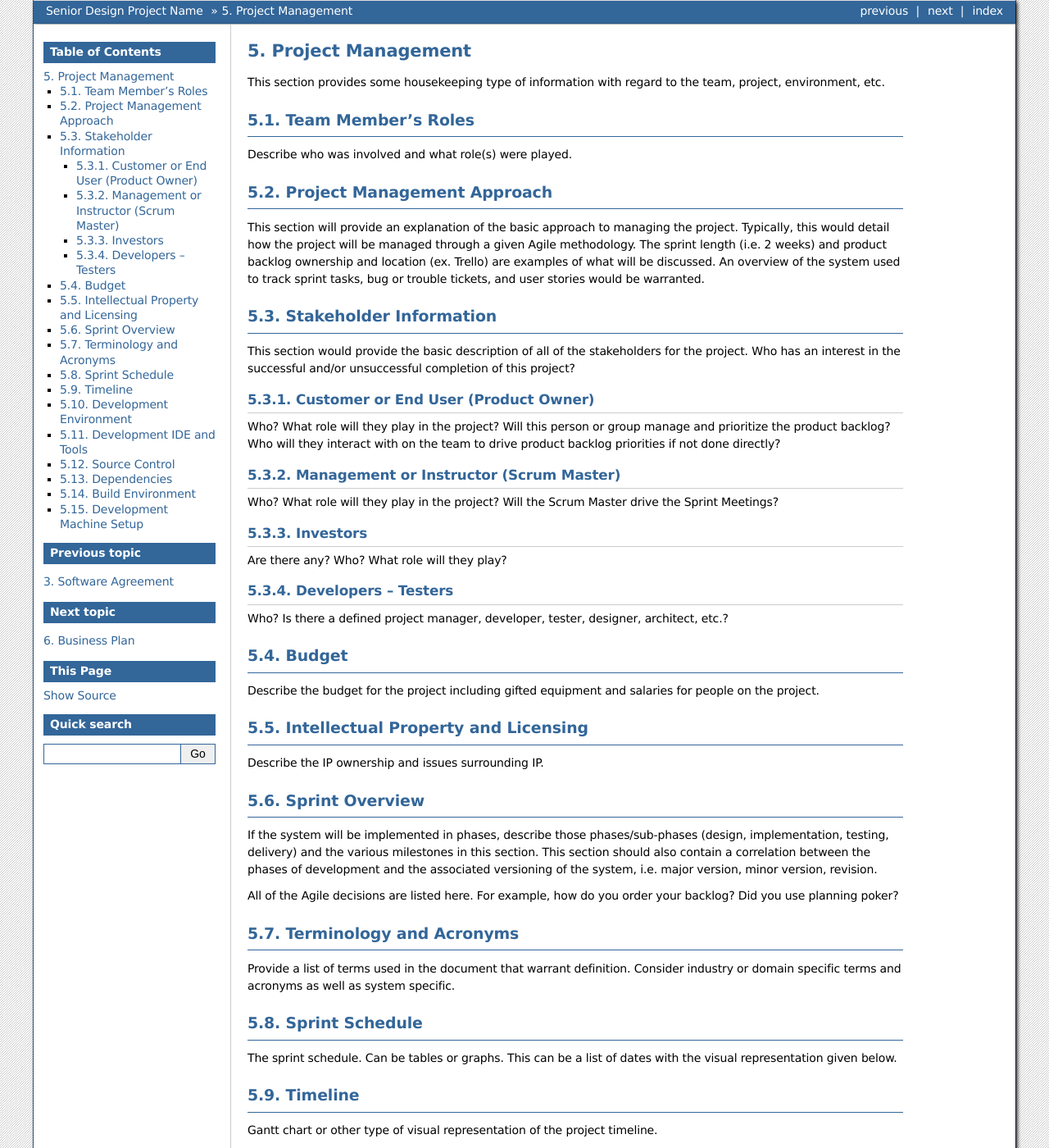
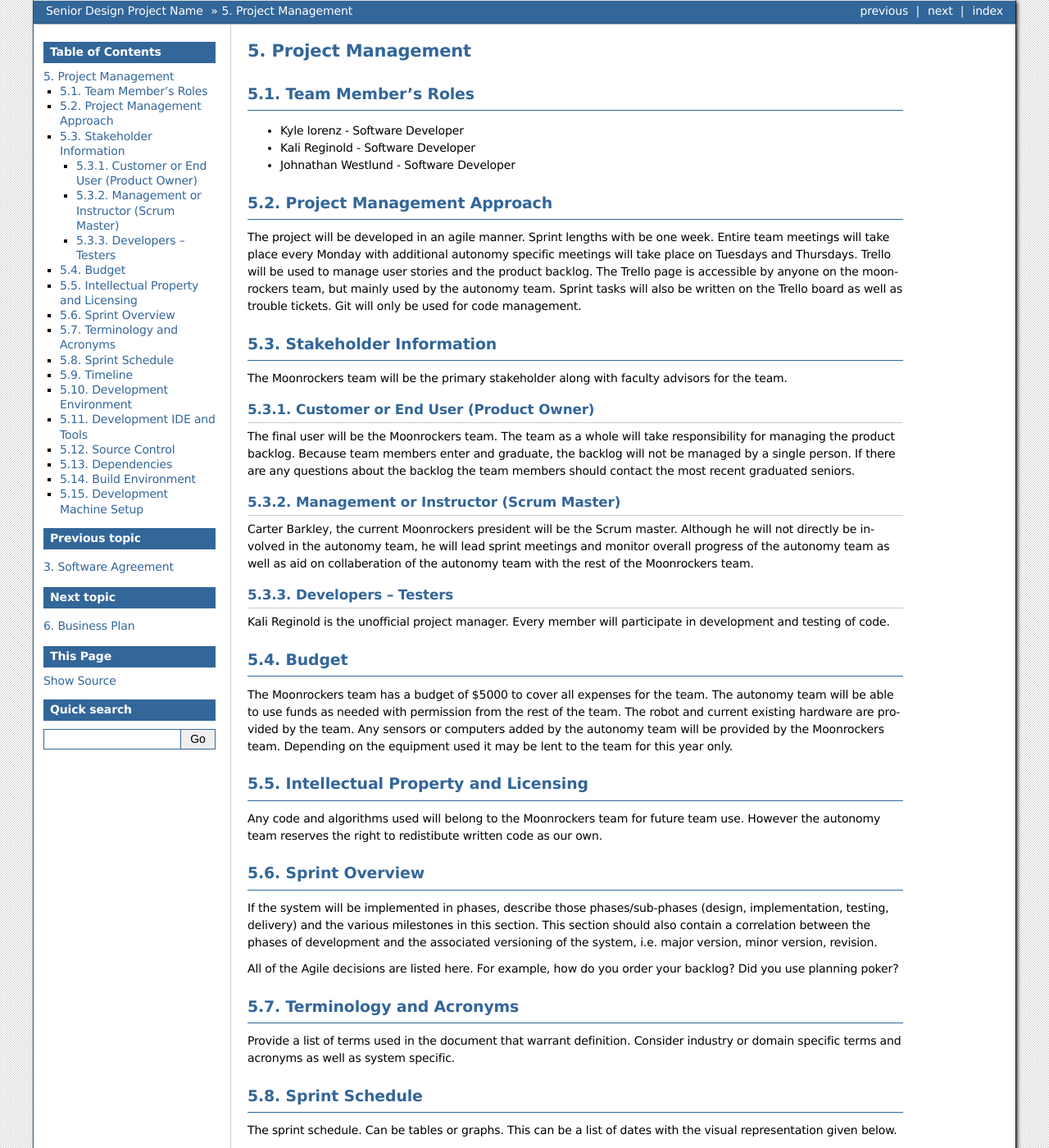
Before and after one commit to kaliRegenold/SeniorDesign, a Sphinx documentation site: the page built from DesignDoc/source/project.rst, in a window 1280 px wide and 1400 px high. Shown: the whole window at 82% size. Built offline with Sphinx 7.4.7, drawn with Linux system fonts in a browser that asks for light colours; pages that are not in the unit, such as notebooks, are missing from menus.

Commit message:
Added first parts of project management section

```diff
--- a/DesignDoc/source/project.rst
+++ b/DesignDoc/source/project.rst
@@ -1,66 +1,65 @@
 Project Management
 ==================
-
-This section provides some housekeeping type of information with regard
-to the team, project, environment, etc.
 
 Team Member’s Roles
 -------------------
 
-Describe who was involved and what role(s) were played.
+- Kyle lorenz - Software Developer
+- Kali Reginold	- Software Developer
+- Johnathan Westlund - Software Developer
 
 Project Management Approach
 ---------------------------
 
-This section will provide an explanation of the basic approach to
-managing the project. Typically, this would detail how the project will
-be managed through a given Agile methodology. The sprint length (i.e. 2
-weeks) and product backlog ownership and location (ex. Trello) are
-examples of what will be discussed. An overview of the system used to
-track sprint tasks, bug or trouble tickets, and user stories would be
-warranted.
+The project will be developed in an agile manner. Sprint lengths with
+be one week. Entire team meetings will take place every Monday with additional
+autonomy specific meetings will take place on Tuesdays and Thursdays. Trello will be used to manage user stories and the product backlog. The Trello page is accessible by
+anyone on the moonrockers team, but mainly used by the autonomy team. Sprint
+tasks will also be written on the Trello board as well as trouble tickets.
+Git will only be used for code management.
 
 Stakeholder Information
 ------------------------
 
-This section would provide the basic description of all of the
-stakeholders for the project. Who has an interest in the successful
-and/or unsuccessful completion of this project?
+The Moonrockers team will be the primary stakeholder along with faculty advisors
+for the team.
 
 Customer or End User (Product Owner)
 ~~~~~~~~~~~~~~~~~~~~~~~~~~~~~~~~~~~~
 
-Who? What role will they play in the project? Will this person or group
-manage and prioritize the product backlog? Who will they interact with
-on the team to drive product backlog priorities if not done directly?
+The final user will be the Moonrockers team. The team as a whole will take responsibility
+for managing the product backlog. Because team members enter and graduate, the backlog will
+not be managed by a single person. If there are any questions about the backlog the team
+members should contact the most recent graduated seniors.
 
 Management or Instructor (Scrum Master)
 ~~~~~~~~~~~~~~~~~~~~~~~~~~~~~~~~~~~~~~~
 
-Who? What role will they play in the project? Will the Scrum Master
-drive the Sprint Meetings?
-
-Investors
-~~~~~~~~~
-
-Are there any? Who? What role will they play?
+Carter Barkley, the current Moonrockers president will be the Scrum master. Although he will
+not directly be involved in the autonomy team, he will lead sprint meetings and monitor
+overall progress of the autonomy team as well as aid on collaberation of the autonomy team
+with the rest of the Moonrockers team.
 
 Developers – Testers
 ~~~~~~~~~~~~~~~~~~~~
 
-Who? Is there a defined project manager, developer, tester, designer,
-architect, etc.?
+Kali Reginold is the unofficial project manager. Every member will participate in
+development and testing of code.
 
 Budget
 ------
 
-Describe the budget for the project including gifted equipment and
-salaries for people on the project.
+The Moonrockers team has a budget of $5000 to cover all expenses for the team. The autonomy
+team will be able to use funds as needed with permission from the rest of the team. The
+robot and current existing hardware are provided by the team. Any sensors or computers
+added by the autonomy team will be provided by the Moonrockers team. Depending on the
+equipment used it may be lent to the team for this year only.
 
 Intellectual Property and Licensing
 -----------------------------------
 
-Describe the IP ownership and issues surrounding IP.
+Any code and algorithms used will belong to the Moonrockers team for future team use.
+However the autonomy team reserves the right to redistibute written code as our own.
 
 Sprint Overview
 ---------------
```
